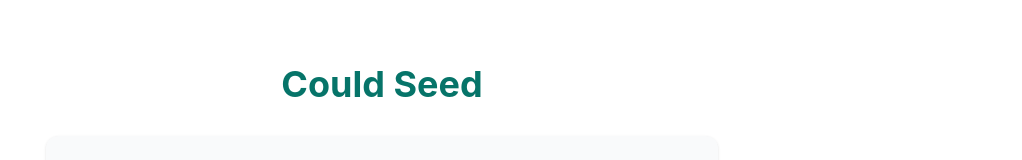
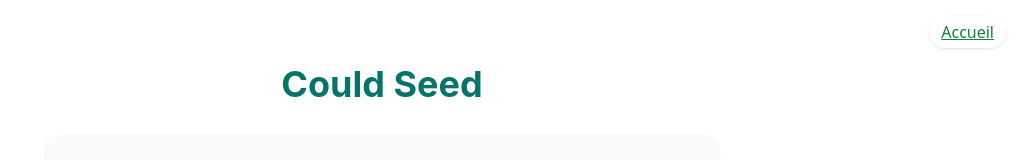
Before and after one commit to Deve1ne/couldseed-website, an Angular app: page /pro in a window 1280 px wide. Shown: the top 160 px of the page, without its empty margins (258-1280 px from the left). Built offline with nearby package versions, Linux system fonts and the light colour scheme.

Commit message:
feat: ajout d'un lien par page

```diff
--- a/src/app/home-page.component.ts
+++ b/src/app/home-page.component.ts
@@ -1,4 +1,5 @@
 import { Component } from '@angular/core';
+import { RouterLink } from '@angular/router';
 import { HeroComponent } from './hero.component';
 import { AlbumHighlightComponent } from './album-highlight.component';
 import { TourDatesComponent } from './tour-dates.component';
@@ -12,6 +13,7 @@ import { ContactComponent } from './contact.component';
   selector: 'app-home-page',
   standalone: true,
   imports: [
+    RouterLink,
     HeroComponent,
     AlbumHighlightComponent,
     TourDatesComponent,
@@ -22,6 +24,7 @@ import { ContactComponent } from './contact.component';
     ContactComponent
   ],
   template: `
+    <a routerLink="/pro" class="fixed top-4 right-4 z-50 text-green-700 font-medium underline hover:text-green-900 transition-colors bg-white/80 backdrop-blur px-3 py-1 rounded-full shadow">Pro</a>
     <app-hero />
     <app-album-highlight />
     <app-tour-dates />
--- a/src/app/pro-page.component.ts
+++ b/src/app/pro-page.component.ts
@@ -1,9 +1,12 @@
 import { Component } from '@angular/core';
+import { RouterLink } from '@angular/router';
 
 @Component({
   selector: 'app-pro-page',
   standalone: true,
+  imports: [RouterLink],
   template: `
+    <a routerLink="/" class="fixed top-4 right-4 z-50 text-green-700 font-medium underline hover:text-green-900 transition-colors bg-white/80 backdrop-blur px-3 py-1 rounded-full shadow">Accueil</a>
     <section class="w-full min-h-screen bg-white text-gray-800 px-4 py-16 flex flex-col items-center transition-all">
       <div class="w-full max-w-2xl flex flex-col items-center">
         <h1 class="section-title text-3xl md:text-4xl font-bold mb-8" style="font-family: 'Poppins', 'Inter', sans-serif;">Could Seed</h1>
```
